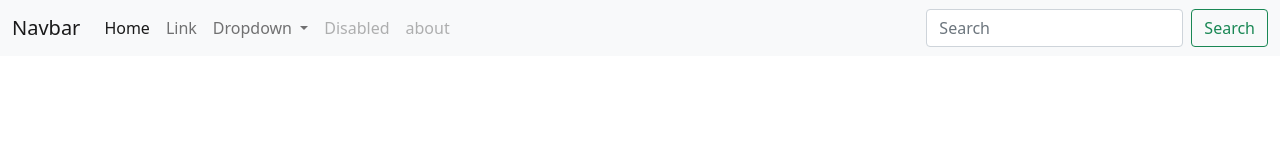
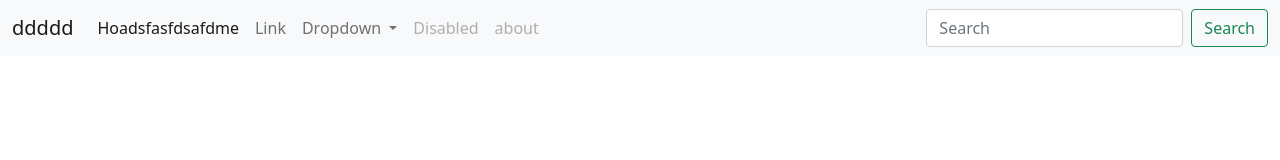
Before and after one commit to yashdreamsdevelopment/gitDemo, a plain HTML site: page website/index.html in a window 1280 px wide. Drawn offline with nearby package versions, Linux system fonts and the light colour scheme.

Commit message:
broken changes

```diff
--- a/website/index.html
+++ b/website/index.html
@@ -16,7 +16,7 @@
 <body>
     <nav class="navbar navbar-expand-lg navbar-light bg-light">
         <div class="container-fluid">
-            <a class="navbar-brand" href="#">Navbar</a>
+            <a class="navbar-brand" href="#">ddddd</a>
             <button class="navbar-toggler" type="button" data-bs-toggle="collapse"
                 data-bs-target="#navbarSupportedContent" aria-controls="navbarSupportedContent" aria-expanded="false"
                 aria-label="Toggle navigation">
@@ -25,7 +25,7 @@
             <div class="collapse navbar-collapse" id="navbarSupportedContent">
                 <ul class="navbar-nav me-auto mb-2 mb-lg-0">
                     <li class="nav-item">
-                        <a class="nav-link active" aria-current="page" href="#">Home</a>
+                        <a class="nav-link active" aria-current="page" href="#">Hoadsfasfdsafdme</a>
                     </li>
                     <li class="nav-item">
                         <a class="nav-link" href="#">Link</a>
```
